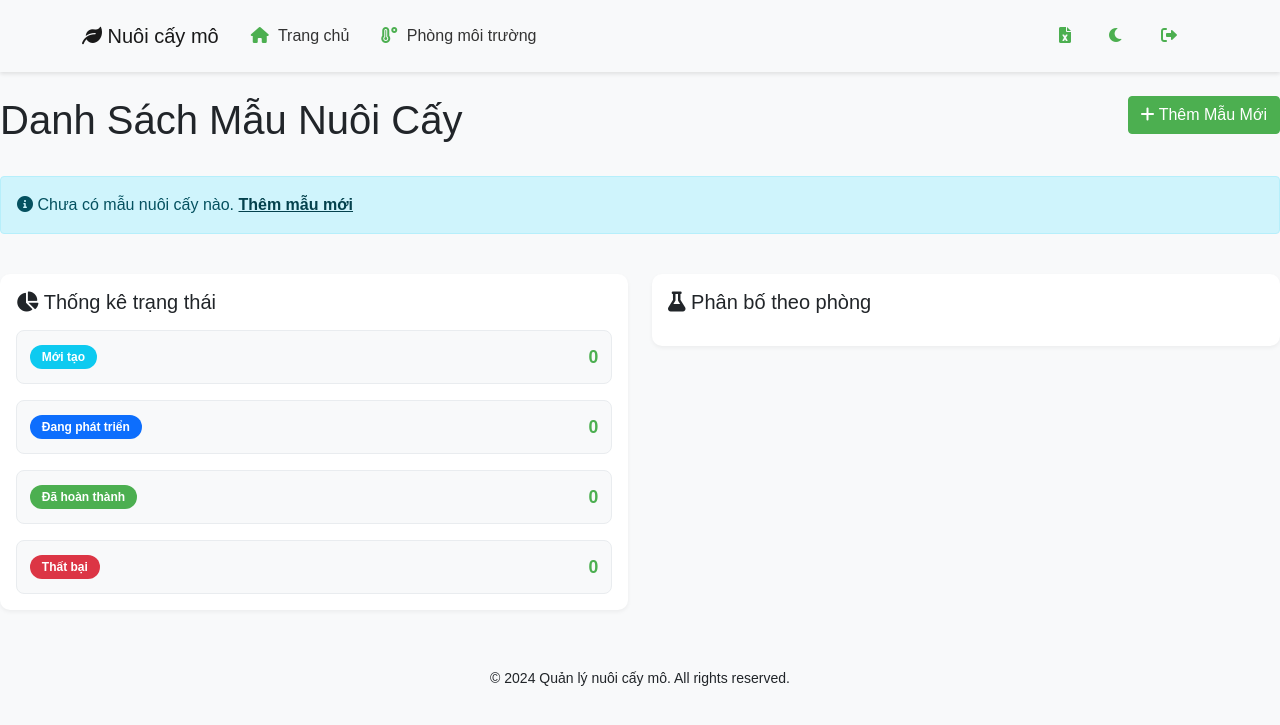
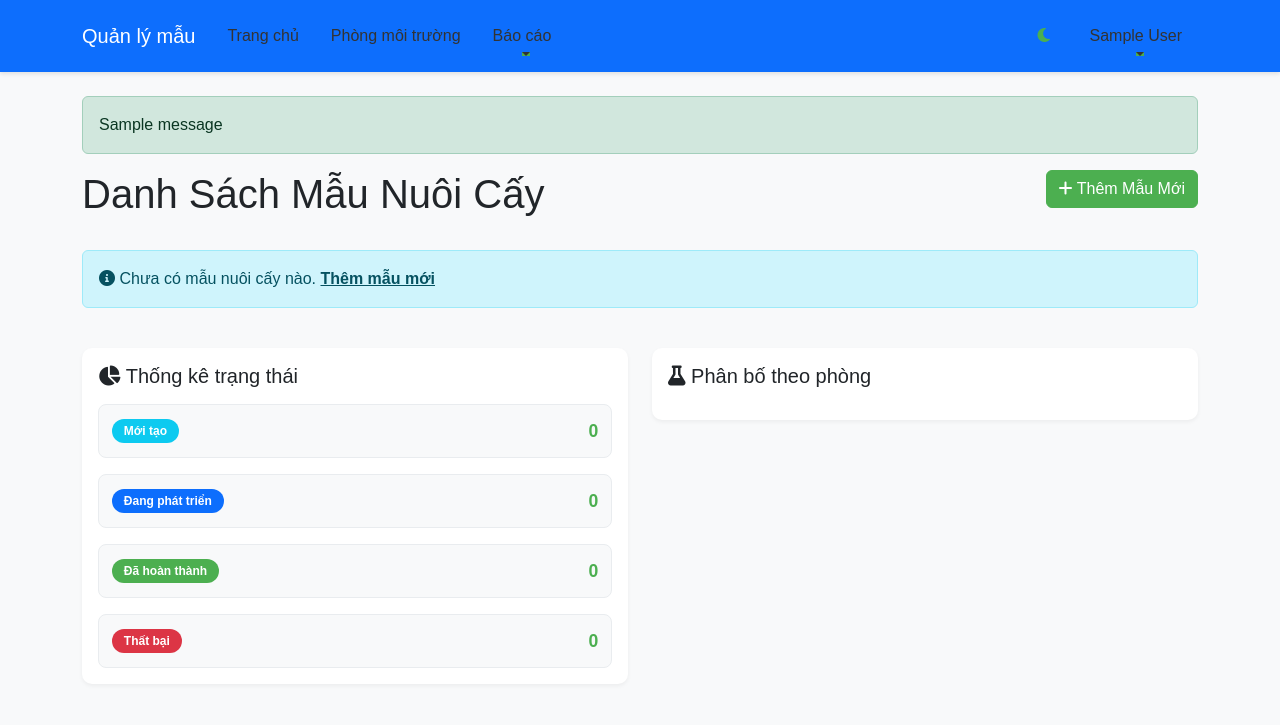
Before and after one commit to minhanh3110-svg/xuanhuong, a Flask app: page / in a window 1280 px wide. Shown: the top 725 px of the page. Run offline with Flask 3, Linux system fonts and the light colour scheme; a user stored in the database is signed in; tables that the repository leaves empty hold one stand-in row (values such as "Sample post"); one stand-in notice (Sample message) is shown.

Commit message:
Update base.html

```diff
--- a/templates/base.html
+++ b/templates/base.html
@@ -1,24 +1,18 @@
 <!DOCTYPE html>
-<html lang="vi">
+<html lang="vi" data-theme="{{ theme }}">
 <head>
     <meta charset="UTF-8">
     <meta name="viewport" content="width=device-width, initial-scale=1.0">
-    <title>{% block title %}Quản lý nuôi cấy mô{% endblock %}</title>
-
-    <!-- Bootstrap 5 CSS -->
-    <link href="https://cdn.jsdelivr.net/npm/bootstrap@5.1.3/dist/css/bootstrap.min.css" rel="stylesheet">
-    <!-- Font Awesome -->
+    <title>{% block title %}Quản lý mẫu{% endblock %}</title>
+    <link href="https://cdn.jsdelivr.net/npm/bootstrap@5.3.0/dist/css/bootstrap.min.css" rel="stylesheet">
     <link href="https://cdnjs.cloudflare.com/ajax/libs/font-awesome/6.0.0/css/all.min.css" rel="stylesheet">
-    <!-- Custom CSS -->
     <link href="{{ url_for('static', filename='css/style.css') }}" rel="stylesheet">
+    {% block extra_css %}{% endblock %}
 </head>
 <body>
-    <!-- Navbar -->
-    <nav class="navbar navbar-expand-lg {{ 'navbar-dark bg-dark' if session.get('theme') == 'dark' else 'navbar-light bg-light' }}">
+    <nav class="navbar navbar-expand-lg navbar-dark bg-primary">
         <div class="container">
-            <a class="navbar-brand" href="{{ url_for('index') }}">
-                <i class="fas fa-leaf"></i> Nuôi cấy mô
-            </a>
+            <a class="navbar-brand" href="{{ url_for('index') }}">Quản lý mẫu</a>
             <button class="navbar-toggler" type="button" data-bs-toggle="collapse" data-bs-target="#navbarNav">
                 <span class="navbar-toggler-icon"></span>
             </button>
@@ -26,31 +20,38 @@
                 {% if current_user.is_authenticated %}
                 <ul class="navbar-nav me-auto">
                     <li class="nav-item">
-                        <a class="nav-link" href="{{ url_for('index') }}">
-                            <i class="fas fa-home"></i> Trang chủ
-                        </a>
+                        <a class="nav-link" href="{{ url_for('index') }}">Trang chủ</a>
                     </li>
                     <li class="nav-item">
-                        <a class="nav-link" href="{{ url_for('phong_moi_truong') }}">
-                            <i class="fas fa-temperature-high"></i> Phòng môi trường
+                        <a class="nav-link" href="{{ url_for('phong_moi_truong') }}">Phòng môi trường</a>
+                    </li>
+                    <li class="nav-item dropdown">
+                        <a class="nav-link dropdown-toggle" href="#" role="button" data-bs-toggle="dropdown">
+                            Báo cáo
                         </a>
+                        <ul class="dropdown-menu">
+                            <li><a class="dropdown-item" href="{{ url_for('xuat_excel') }}">Xuất Excel</a></li>
+                            <li><a class="dropdown-item" href="{{ url_for('xuat_pdf') }}">Xuất PDF</a></li>
+                        </ul>
                     </li>
                 </ul>
                 <ul class="navbar-nav">
                     <li class="nav-item">
-                        <a class="nav-link" href="{{ url_for('xuat_excel') }}" title="Xuất Excel">
-                            <i class="fas fa-file-excel"></i>
+                        <a class="nav-link" href="{{ url_for('toggle_theme') }}">
+                            {% if theme == 'light' %}
+                            <i class="fas fa-moon"></i>
+                            {% else %}
+                            <i class="fas fa-sun"></i>
+                            {% endif %}
                         </a>
                     </li>
-                    <li class="nav-item">
-                        <a class="nav-link" href="#" id="theme-toggle" title="{{ 'Giao diện sáng' if session.get('theme') == 'dark' else 'Giao diện tối' }}">
-                            <i class="fas {{ 'fa-sun' if session.get('theme') == 'dark' else 'fa-moon' }}"></i>
+                    <li class="nav-item dropdown">
+                        <a class="nav-link dropdown-toggle" href="#" role="button" data-bs-toggle="dropdown">
+                            {{ current_user.name }}
                         </a>
-                    </li>
-                    <li class="nav-item">
-                        <a class="nav-link" href="{{ url_for('logout') }}" title="Đăng xuất">
-                            <i class="fas fa-sign-out-alt"></i>
-                        </a>
+                        <ul class="dropdown-menu">
+                            <li><a class="dropdown-item" href="{{ url_for('logout') }}">Đăng xuất</a></li>
+                        </ul>
                     </li>
                 </ul>
                 {% endif %}
@@ -58,67 +59,20 @@
         </div>
     </nav>
 
-    <!-- Main content -->
-    <main class="flex-grow-1 py-4">
+    <div class="container mt-4">
+        {% with messages = get_flashed_messages(with_categories=true) %}
+            {% if messages %}
+                {% for category, message in messages %}
+                    <div class="alert alert-{{ category }}">{{ message }}</div>
+                {% endfor %}
+            {% endif %}
+        {% endwith %}
+
         {% block content %}{% endblock %}
-    </main>
+    </div>
 
-    <!-- Footer -->
-    <footer class="py-3 mt-auto {{ 'bg-dark text-light' if session.get('theme') == 'dark' else 'bg-light text-dark' }}">
-        <div class="container text-center">
-            <small>&copy; 2024 Quản lý nuôi cấy mô. All rights reserved.</small>
-        </div>
-    </footer>
-
-    <!-- Bootstrap 5 JS Bundle with Popper -->
-    <script src="https://cdn.jsdelivr.net/npm/bootstrap@5.1.3/dist/js/bootstrap.bundle.min.js"></script>
-
-    <script>
-    // Áp dụng theme
-    function applyTheme(theme) {
-        const isDark = theme === 'dark';
-        document.body.style.backgroundColor = isDark ? 'var(--bs-dark)' : 'var(--bs-light)';
-        document.body.style.color = isDark ? 'var(--bs-light)' : 'var(--bs-dark)';
-
-        // Navbar
-        document.querySelector('.navbar').style.backgroundColor = isDark ? 'var(--bs-dark)' : 'var(--bs-white)';
-        document.querySelector('.navbar').style.borderBottomColor = isDark ? 'var(--bs-gray-700)' : 'var(--bs-gray-200)';
-
-        // Cards
-        document.querySelectorAll('.card').forEach(card => {
-            card.style.backgroundColor = isDark ? 'var(--bs-gray-800)' : 'var(--bs-white)';
-            card.style.borderColor = isDark ? 'var(--bs-gray-700)' : 'var(--bs-gray-200)';
-            card.style.color = isDark ? 'var(--bs-light)' : 'var(--bs-dark)';
-        });
-
-        // Card headers
-        document.querySelectorAll('.card-header').forEach(header => {
-            header.style.backgroundColor = isDark ? 'var(--bs-gray-900)' : 'var(--bs-gray-100)';
-            header.style.borderBottomColor = isDark ? 'var(--bs-gray-700)' : 'var(--bs-gray-200)';
-        });
-
-        // Form controls
-        document.querySelectorAll('.form-control').forEach(control => {
-            control.style.backgroundColor = isDark ? 'var(--bs-gray-700)' : 'var(--bs-white)';
-            control.style.borderColor = isDark ? 'var(--bs-gray-600)' : 'var(--bs-gray-300)';
-            control.style.color = isDark ? 'var(--bs-light)' : 'var(--bs-dark)';
-        });
-    }
-
-    // Khởi tạo theme
-    document.addEventListener('DOMContentLoaded', function() {
-        applyTheme('{{ session.get('theme', 'light') }}');
-
-        // Xử lý sự kiện chuyển đổi theme
-        document.getElementById('theme-toggle').addEventListener('click', function(e) {
-            e.preventDefault();
-            fetch('/toggle-theme')
-                .then(response => response.text())
-                .then(() => window.location.reload());
-        });
-    });
-    </script>
-
-    {% block scripts %}{% endblock %}
+    <script src="https://cdn.jsdelivr.net/npm/bootstrap@5.3.0/dist/js/bootstrap.bundle.min.js"></script>
+    <script src="https://cdn.jsdelivr.net/npm/chart.js"></script>
+    {% block extra_js %}{% endblock %}
 </body>
 </html>
```
